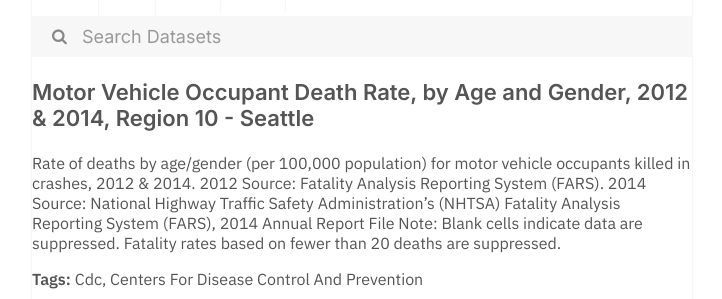
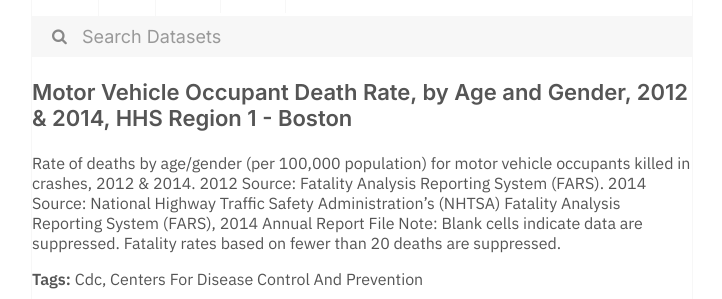
Before and after one commit to dayda-entities/centers-for-disease-control-and-prevention, a Jekyll site: the page built from _posts/2020-11-12-motor-vehicle-occupant-death-r.md, in a window 1280 px wide. Shown: the part 269-568 px from the top of the page, without its empty margins (278-1000 px from the left). Built offline with Jekyll 4.4.1, drawn with Linux system fonts in a browser that asks for light colours.

```diff
--- a/_posts/2020-11-12-motor-vehicle-occupant-death-r.md
+++ b/_posts/2020-11-12-motor-vehicle-occupant-death-r.md
@@ -1,17 +1,17 @@
 ---
 title: >-
-  Motor Vehicle Occupant Death Rate, by Age and Gender, 2012 & 2014,  Region 10
-  - Seattle
-created: '2020-11-12T12:13:07.042878'
-modified: '2021-04-21T19:14:46.495024'
+  Motor Vehicle Occupant Death Rate, by Age and Gender, 2012 & 2014, HHS Region
+  1 - Boston
+created: '2020-11-12T12:13:49.107948'
+modified: '2021-04-21T19:19:47.448316'
 state: active
 type: dataset
 tags:
   - Cdc
   - Centers For Disease Control And Prevention
 groups: []
-csv_url: 'https://data.cdc.gov/api/views/5nuu-6upy/rows.csv?accessType=DOWNLOAD'
-json_url: 'https://data.cdc.gov/api/views/5nuu-6upy/rows.json?accessType=DOWNLOAD'
+csv_url: 'https://data.cdc.gov/api/views/an65-3p9b/rows.csv?accessType=DOWNLOAD'
+json_url: 'https://data.cdc.gov/api/views/an65-3p9b/rows.json?accessType=DOWNLOAD'
 layout: post
 
 ---
```
